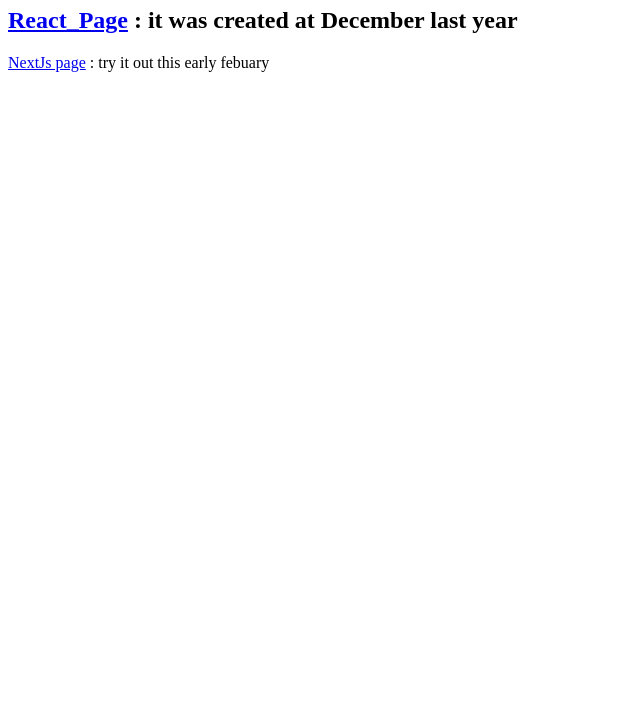
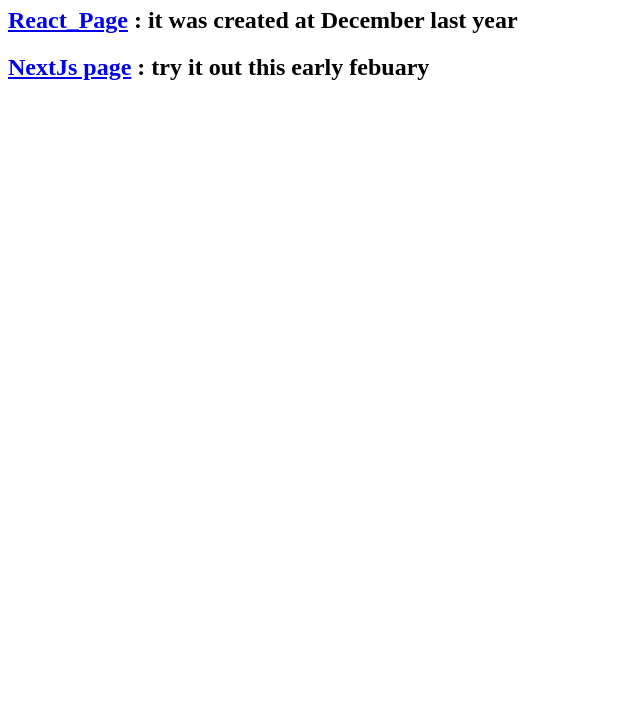
Before and after one commit to attarinchai/portfolio.github.io, a plain HTML site: page index.html in a window 1280 px wide. Shown: the part 73-800 px from the top of the page, without its empty margins (0-640 px from the left). Drawn offline with Linux system fonts and the light colour scheme.

Commit message:
Update index.html

```diff
--- a/index.html
+++ b/index.html
@@ -5,9 +5,13 @@
   </head>
   <body>
     <h1>THERE'RE THE LINKS TO MY PAGES</h1>
-    <h2><a href="https://cv-beta-khaki.vercel.app">React_Page</a>
-    <span>: it was created at December last year</span></h2
-    <h2><a href="https://cv-by-nextjs-attarinchais-projects.vercel.app/">NextJs page</a></h2>
-    <span>: try it out this early febuary</span></p>
+    <h2>
+      <a href="https://cv-beta-khaki.vercel.app">React_Page</a>
+      <span>: it was created at December last year</span>
+    </h2>
+    <h2>
+      <a href="https://cv-by-nextjs-attarinchais-projects.vercel.app/">NextJs page</a>
+      <span>: try it out this early febuary</span>
+    </h2>
   </body>
 </html>
```
